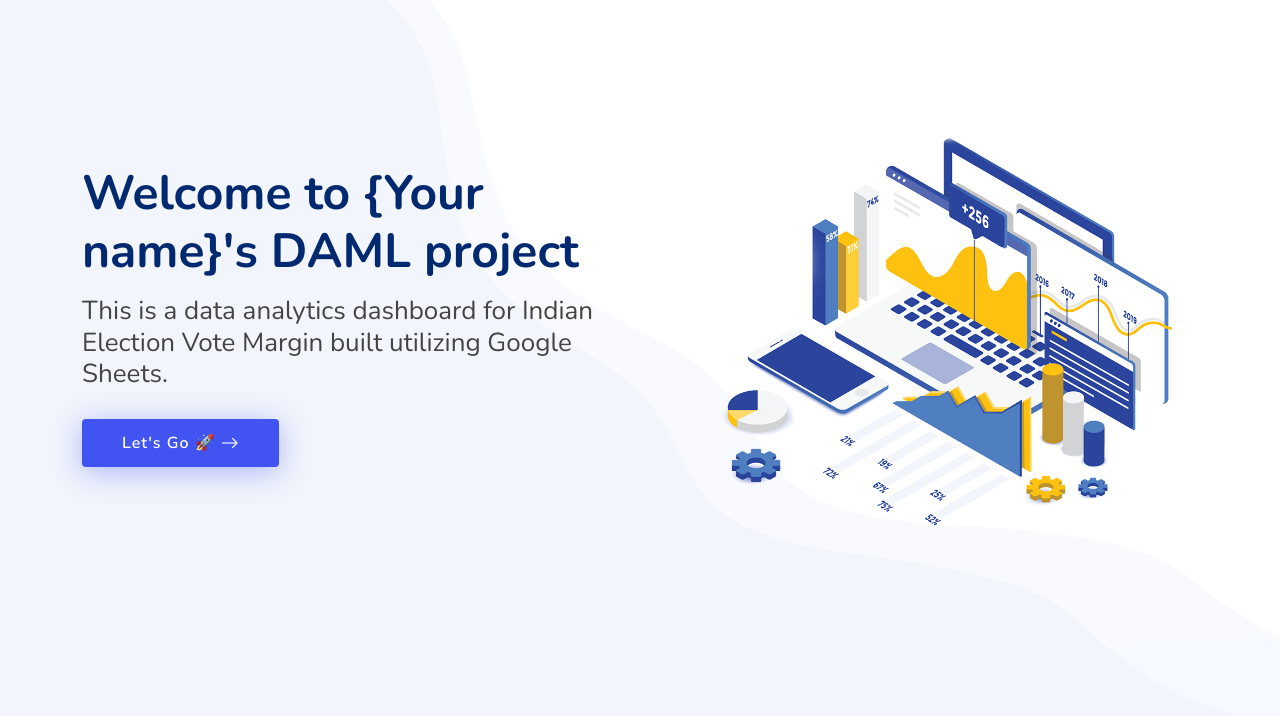
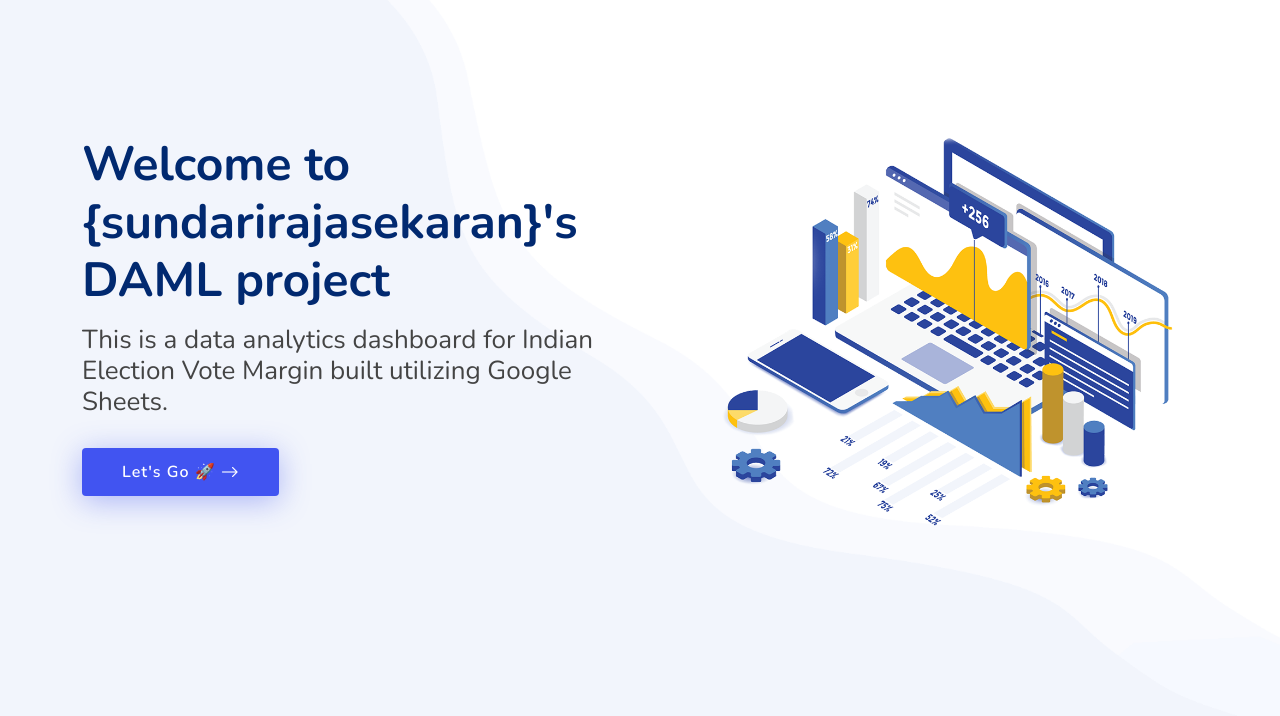
Before and after one commit to sundarirajasekaran/sundarirajasekaran, a plain HTML site: page index.html in a window 1280 px wide. Shown: the part 84-800 px from the top of the page. Drawn offline with nearby package versions, Linux system fonts and the light colour scheme.

Commit message:
added a new website

```diff
--- a/index.html
+++ b/index.html
@@ -61,7 +61,7 @@
       <div class="row">
         <div class="col-lg-6 d-flex flex-column justify-content-center">
           <h1 data-aos="fade-up">
-            Welcome to {Your name}'s DAML project
+            Welcome to {sundarirajasekaran}'s DAML project
           </h1>
           <h2 data-aos="fade-up" data-aos-delay="400">
             This is a data analytics dashboard for Indian Election Vote Margin built utilizing Google Sheets.
@@ -108,7 +108,7 @@
           <div class="col-lg-12 d-flex flex-column text-center justify-content-center" data-aos="fade-up"
             data-aos-delay="200">
             <!-- NOTE Insert your google sheet link here -->
-
+            <iframe src="https://docs.google.com/spreadsheets/d/e/2PACX-1vQWAMD9dznefnwBs_zorDIAWei1UuW0soDaaxFdUhothhYiI1oaowCBAxpPZviLuYc8k-_zrBYUAWvB/pubhtml?gid=551730315&amp;single=true&amp;widget=true&amp;headers=false"></iframe>
           </div>
         </div>
       </div>
```
